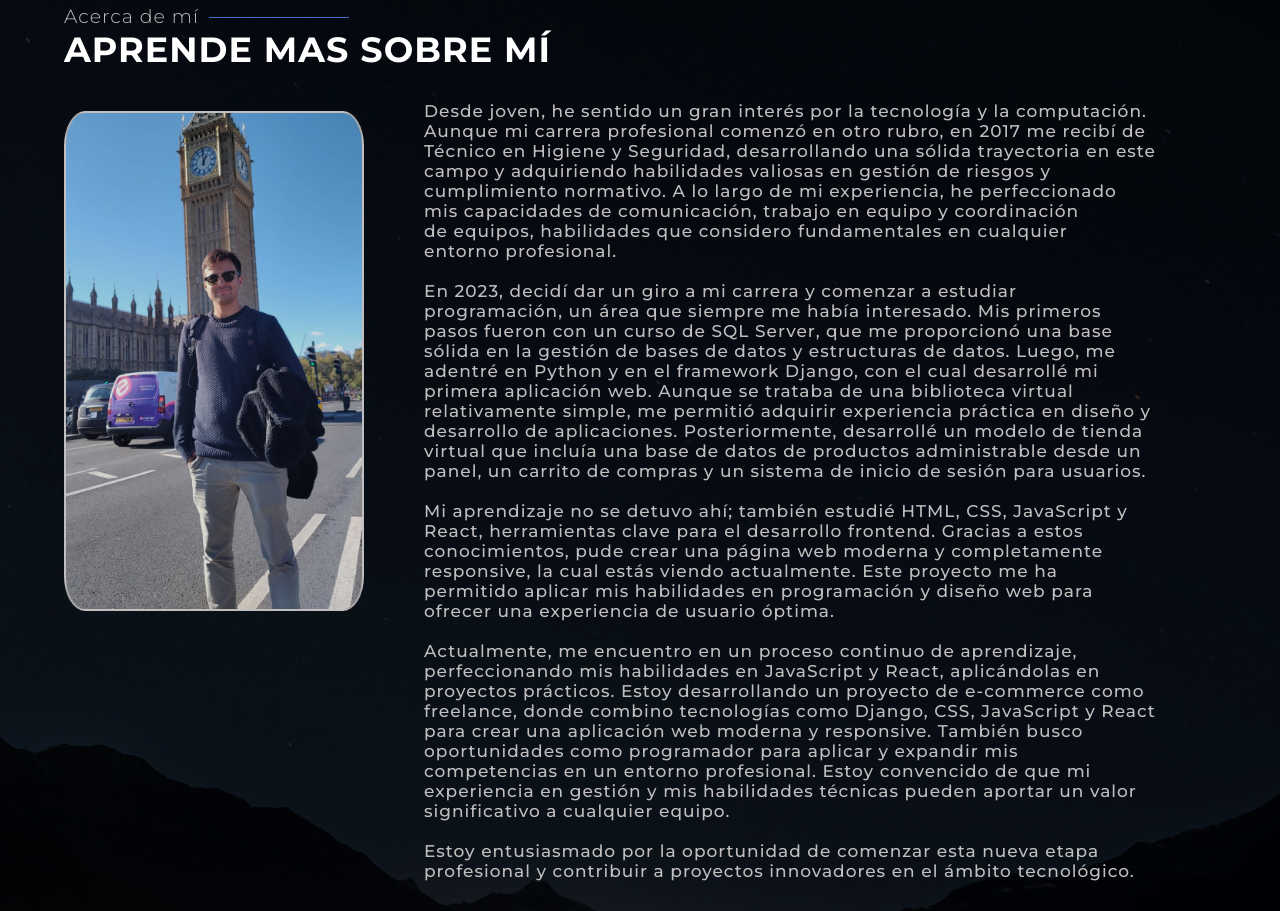
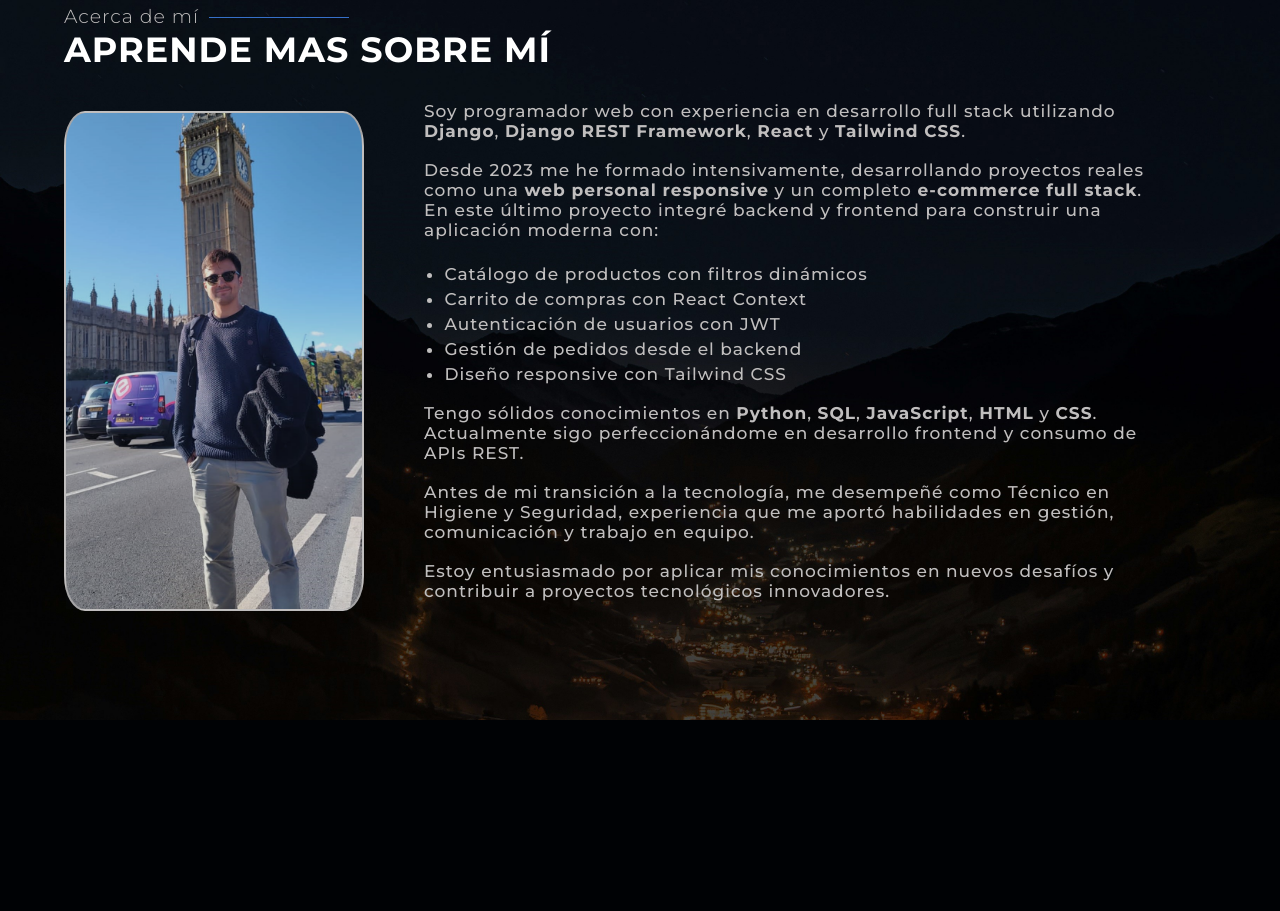
Before and after one commit to LisandroLeone1/Lisandro-Leone-Website, a Django app: page /about in a window 1280 px wide. Shown: the part 80-991 px from the top of the page. After the commit the page ends 800 px from the top, so only its background shows below. Run offline with Django 5.2, Linux system fonts and the light colour scheme; some web fonts are replaced.

```diff
--- a/lisandro/static/lisandro/css/styles.css
+++ b/lisandro/static/lisandro/css/styles.css
@@ -450,13 +450,25 @@ section {
     min-width: 600px; /* tamaño mínimo */
 }
 
-.contenido-container p {
+.contenido-container p,
+.contenido-container ul,
+.contenido-container li {
     text-wrap: pretty;
     color: var(--color-secundario);
     font-weight: 500;
     font-size: 17px;
     letter-spacing: 1px;
 }
+
+.contenido-container ul {
+    padding-left: 1.2em;
+    list-style-type: disc;
+}
+
+.contenido-container li {
+    margin-top: 5px;
+}
+
 
 @media screen and (max-width: 800px) {
     .contenedor {
--- a/lisandro/static/lisandro/index.html
+++ b/lisandro/static/lisandro/index.html
@@ -19,7 +19,7 @@
     <meta name="viewport" content="width=device-width, initial-scale=1.0">
     <meta name="viewport" content="width=device-width, initial-scale=1.0" />
     <title>Vite + React</title>
-    <script type="module" crossorigin src="/assets/index-DfnZ4VFw.js"></script>
+    <script type="module" crossorigin src="/assets/index-Dkpdh_dx.js"></script>
     <link rel="stylesheet" crossorigin href="/assets/index-CKzzvfyG.css">
   </head>
   <body>
--- a/lisandro/templates/lisandro/about_me.html
+++ b/lisandro/templates/lisandro/about_me.html
@@ -15,21 +15,28 @@
             </div>
         </div>
         <div class="contenido-container">
-            <p>
-                Desde joven, he sentido un gran interés por la tecnología y la computación. Aunque mi carrera profesional comenzó en otro rubro, en 2017 me recibí de Técnico en Higiene y Seguridad, desarrollando una sólida trayectoria en este campo y adquiriendo habilidades valiosas en gestión de riesgos y cumplimiento normativo. A lo largo de mi experiencia, he perfeccionado mis capacidades de comunicación, trabajo en equipo y coordinación de equipos, habilidades que considero fundamentales en cualquier entorno profesional.
-                <br>
-                <br>
-                En 2023, decidí dar un giro a mi carrera y comenzar a estudiar programación, un área que siempre me había interesado. Mis primeros pasos fueron con un curso de SQL Server, que me proporcionó una base sólida en la gestión de bases de datos y estructuras de datos. Luego, me adentré en Python y en el framework Django, con el cual desarrollé mi primera aplicación web. Aunque se trataba de una biblioteca virtual relativamente simple, me permitió adquirir experiencia práctica en diseño y desarrollo de aplicaciones. Posteriormente, desarrollé un modelo de tienda virtual que incluía una base de datos de productos administrable desde un panel, un carrito de compras y un sistema de inicio de sesión para usuarios.
-                <br>
-                <br>
-                Mi aprendizaje no se detuvo ahí; también estudié HTML, CSS, JavaScript y React, herramientas clave para el desarrollo frontend. Gracias a estos conocimientos, pude crear una página web moderna y completamente responsive, la cual estás viendo actualmente. Este proyecto me ha permitido aplicar mis habilidades en programación y diseño web para ofrecer una experiencia de usuario óptima.
-                <br>
-                <br>
-                Actualmente, me encuentro en un proceso continuo de aprendizaje, perfeccionando mis habilidades en JavaScript y React, aplicándolas en proyectos prácticos. Estoy desarrollando un proyecto de e-commerce como freelance, donde combino tecnologías como Django, CSS, JavaScript y React para crear una aplicación web moderna y responsive. También busco oportunidades como programador para aplicar y expandir mis competencias en un entorno profesional. Estoy convencido de que mi experiencia en gestión y mis habilidades técnicas pueden aportar un valor significativo a cualquier equipo.
-                <br>
-                <br>
-                Estoy entusiasmado por la oportunidad de comenzar esta nueva etapa profesional y contribuir a proyectos innovadores en el ámbito tecnológico.
-            </p>
+            <p>Soy programador web con experiencia en desarrollo full stack utilizando <strong>Django</strong>, <strong>Django REST Framework</strong>, <strong>React</strong> y <strong>Tailwind CSS</strong>.</p>
+            <br>
+            <p>Desde 2023 me he formado intensivamente, desarrollando proyectos reales como una <strong>web personal responsive</strong> y un completo <strong>e-commerce full stack</strong>.</p>
+
+            <p>En este último proyecto integré backend y frontend para construir una aplicación moderna con:</p>
+            <br>
+            <ul>
+                <li>Catálogo de productos con filtros dinámicos</li>
+                <li>Carrito de compras con React Context</li>
+                <li>Autenticación de usuarios con JWT</li>
+                <li>Gestión de pedidos desde el backend</li>
+                <li>Diseño responsive con Tailwind CSS</li>
+            </ul>
+            <br>
+
+            <p>Tengo sólidos conocimientos en <strong>Python</strong>, <strong>SQL</strong>, <strong>JavaScript</strong>, <strong>HTML</strong> y <strong>CSS</strong>. Actualmente sigo perfeccionándome en desarrollo frontend y consumo de APIs REST.</p>
+            <br>
+
+            <p>Antes de mi transición a la tecnología, me desempeñé como Técnico en Higiene y Seguridad, experiencia que me aportó habilidades en gestión, comunicación y trabajo en equipo.</p>
+            <br>
+
+            <p>Estoy entusiasmado por aplicar mis conocimientos en nuevos desafíos y contribuir a proyectos tecnológicos innovadores.</p>
         </div>
     </div>
 </section>
--- a/lisandro/templates/lisandro/index.html
+++ b/lisandro/templates/lisandro/index.html
@@ -51,6 +51,12 @@
                                     </div>
                                 </li>
                                 <li class="profile__skills">
+                                    <span class="profile__skill-name">Django REST framework</span>
+                                    <div class="load-bar">
+                                        <div class="load-bar__bar bar--90"></div>
+                                    </div>
+                                </li>
+                                <li class="profile__skills">
                                     <span class="profile__skill-name">CSS</span>
                                     <div class="load-bar">
                                         <div class="load-bar__bar bar--90"></div>
--- a/portfolio/models.py
+++ b/portfolio/models.py
@@ -13,7 +13,7 @@ class Proyectos(models.Model):
     fecha_finalizacion = models.DateField(null=True, blank=True)
     lenguajes = models.CharField(max_length=200, blank=True, null=True)
     categoria = models.CharField(max_length=20, blank=True, null=True)
-    descripcion = models.CharField(max_length=3000, blank=True, null=True)
+    descripcion= models.TextField(blank=True, null=True)
     imagen = models.ImageField(null=True,blank=True,upload_to='imgs')
     imagen2 = models.ImageField(null=True,blank=True,upload_to='imgs')
     imagen3 = models.ImageField(null=True,blank=True,upload_to='imgs')
--- a/portfolio/templates/proyectos_lista.html
+++ b/portfolio/templates/proyectos_lista.html
@@ -12,7 +12,7 @@
 
         <div id="react-root"></div>
         <link rel="stylesheet" href="{% static 'lisandro/assets/index-CKzzvfyG.css' %}">
-        <script type="module" src="{% static 'lisandro/assets/index-DfnZ4VFw.js' %}"></script>
+        <script type="module" src="{% static 'lisandro/assets/index-Dkpdh_dx.js' %}"></script>
 </section>
 
 
--- a/webside/settings.py
+++ b/webside/settings.py
@@ -67,9 +67,7 @@ MIDDLEWARE = [
 
 ROOT_URLCONF = 'webside.urls'
 
-CORS_ALLOWED_ORIGINS = [
-    "https://lisandroleone-ea8864731e74.herokuapp.com",
-]
+CORS_ALLOWED_ORIGINS = ["https://lisandroleone-ea8864731e74.herokuapp.com",]
 
 TEMPLATES = [
     {
```
Also changed, not shown: db.sqlite3, lisandro/static/lisandro/assets/index-Dkpdh_dx.js, portfolio/migrations/0009_remove_proyectos_descripcion.py (added), portfolio/migrations/0010_proyectos_descripcion.py (added), 1 other file.
